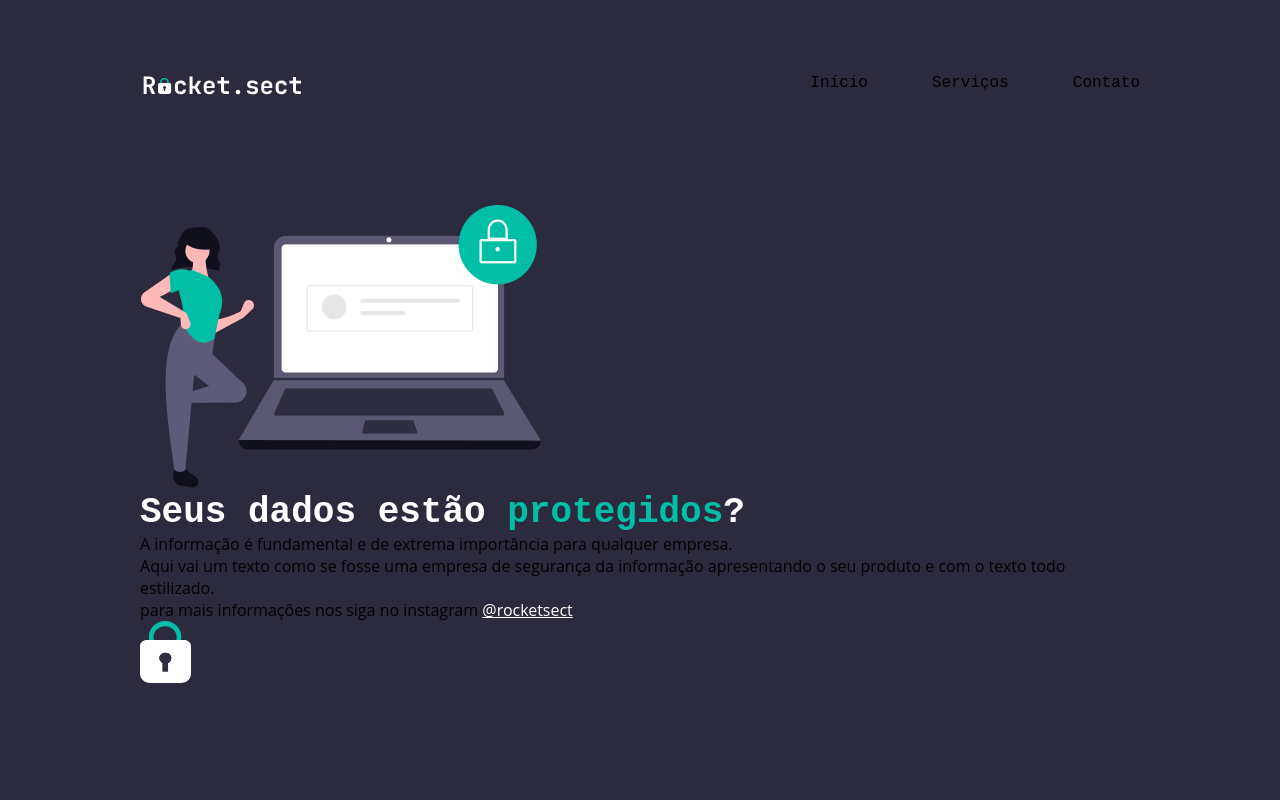
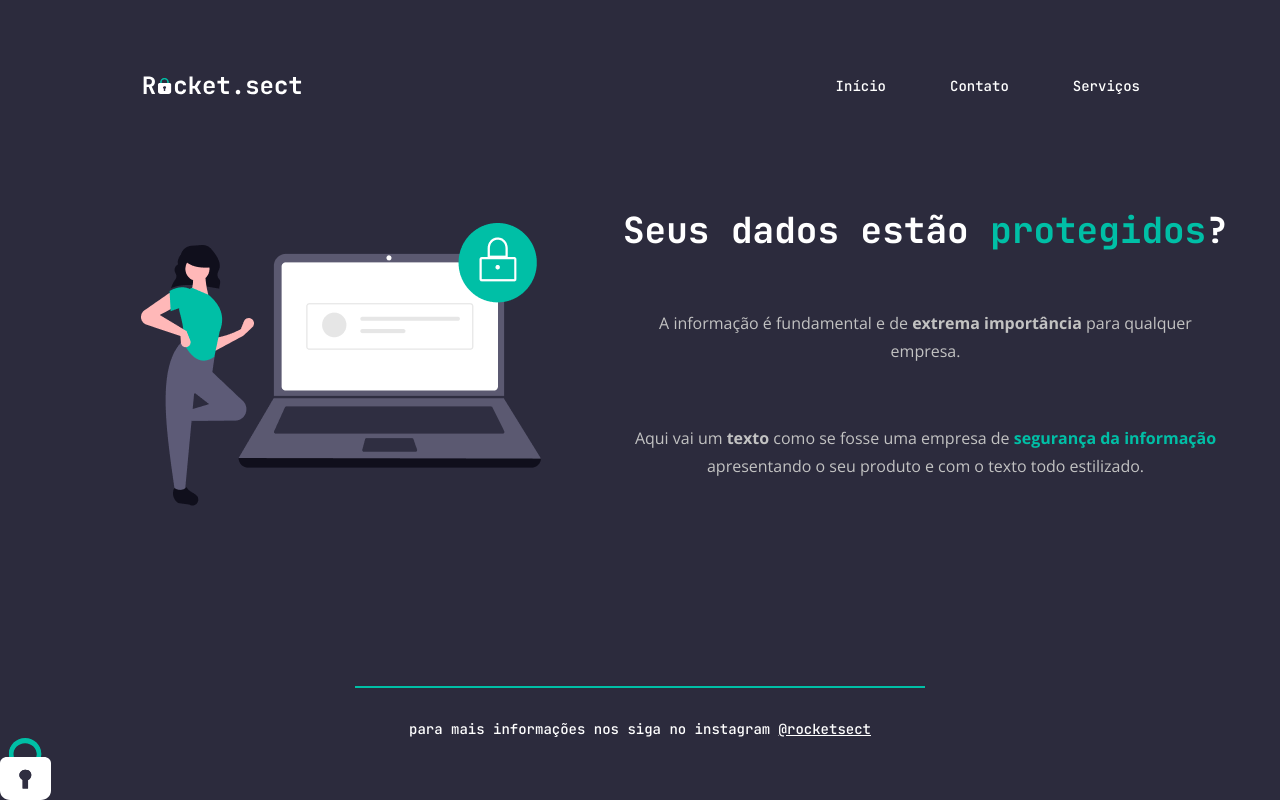
Before and after one commit to gabrielvtdev/desafio-rocketseat-exp, a plain HTML site: page index.html in a window 1280 px wide. Drawn offline with nearby package versions, Linux system fonts and the light colour scheme.

Commit message:
challenge complete

```diff
--- a/index.html
+++ b/index.html
@@ -1,6 +1,12 @@
 <!DOCTYPE html>
 <html lang="pt-br">
   <head>
+    <link rel="preconnect" href="https://fonts.googleapis.com" />
+    <link rel="preconnect" href="https://fonts.gstatic.com" crossorigin />
+    <link
+      href="https://fonts.googleapis.com/css2?family=JetBrains+Mono:wght@500;700&family=Open+Sans:wght@400;700&display=swap"
+      rel="stylesheet"
+    />
     <meta charset="UTF-8" />
     <meta name="viewport" content="width=device-width, initial-scale=1.0" />
     <title>Rocket.sect</title>
@@ -9,35 +15,43 @@
   <body>
     <div class="page">
       <nav>
-        <img src="./assets/logo.svg" alt="" />
+        <a id="logo" href="#"><img src="./assets/logo.svg" alt="" /> </a>
         <ul>
-          <li class="a">Início</li>
-          <li class="a">Serviços</li>
-          <li class="a">Contato</li>
+          <li><a href="">Início</a></li>
+          <li><a href="">Contato</a></li>
+          <li><a href="">Serviços</a></li>
         </ul>
       </nav>
+
       <main>
+        <img
+          src="./assets/img1.png"
+          alt="Um desenho de uma mulher ao lado de um notebook gigante"
+        />
         <section>
-          <img
-            src="./assets/img1.png"
-            alt="Um desenho de uma mulher ao lado de um notebook gigante"
-          />
           <h1>Seus dados estão <span>protegidos</span>?</h1>
           <p>
-            A informação é fundamental e de extrema importância para qualquer
-            empresa.<br />
-            Aqui vai um texto como se fosse uma empresa de segurança da
-            informação apresentando o seu produto e com o texto todo estilizado.
+            A informação é fundamental e de
+            <strong>extrema importância</strong> para qualquer empresa.
+          </p>
+          <p>
+            Aqui vai um <strong>texto</strong> como se fosse uma empresa de
+            <span>segurança da informação</span><br />
+            apresentando o seu produto e com o texto todo estilizado.
           </p>
         </section>
       </main>
 
       <footer>
+        <div id="line"></div>
         para mais informações nos siga no instagram <a href="">@rocketsect</a>
       </footer>
 
-      <img src="./assets/padlock.svg" alt="Cadeado branco e verde no canto inferior esquerdo da tela">
-
+      <img
+        id="padlock"
+        src="./assets/padlock.svg"
+        alt="Cadeado branco e verde no canto inferior esquerdo da tela"
+      />
     </div>
   </body>
 </html>
--- a/style.css
+++ b/style.css
@@ -1,15 +1,26 @@
 * {
   margin: 0;
   padding: 0;
-  box-sizing: border-box;
 }
 
 body {
   font-family: "JetBrains Mono", monospace;
   font-family: "Open Sans", sans-serif;
   background: #2c2b3d;
+  min-width: 100vh;
+}
 
-  min-width: 100vh;
+main {
+  display: flex;
+  align-items: center;
+  justify-content: space-between;
+  gap: 82px;
+}
+
+.page {
+  width: 1000px;
+  margin: 0 auto;
+  padding-top: 71px;
 }
 
 nav {
@@ -35,8 +46,8 @@ ul li a {
   font-size: 14px;
 }
 
-ul li a:hover{
-  color: #00BFA6;
+ul li a:hover {
+  color: #00bfa6;
 }
 
 h1,
@@ -44,24 +55,56 @@ ul {
   font-family: "JetBrains Mono", monospace;
 }
 
-h1{
-  color:#ffffff;
+h1 {
+  color: #ffffff;
   font-size: 36px;
   font-weight: 700;
   line-height: 40px;
+  width: 605px;
 }
 
-h1 span{
-  color: #00BFA6;
+h1 span {
+  color: #00bfa6;
 }
 
-
-.page {
-  width: 1000px;
-  margin: 0 auto;
-  padding-top: 71px;
+p {
+  color: #c2c2c2;
+  font-family: "Open Sans";
+  font-size: 16px;
+  font-weight: 400;
+  line-height: 28px;
+  text-align: center;
+  margin: 59px 0 39px;
 }
 
-main {
-  display: flex;
+p span {
+  color: #00bfa6;
+  font-weight: 700;
 }
+
+footer {
+  color: #ffffff;
+  text-align: center;
+  font-size: 14px;
+  font-family: "JetBrains Mono", monospace;
+  font-weight: 500;
+  line-height: 28px;
+  margin-top: 167px;
+}
+
+footer a:hover{
+  color: #00bfa6;
+}
+
+#line{
+  width: 568px;
+  height: 0px;
+  margin: 0 auto 27px;
+  border: 1px solid #00bfa6;
+}
+
+#padlock{
+  position: fixed;
+  left: 0;
+  bottom: 0;
+}
```
